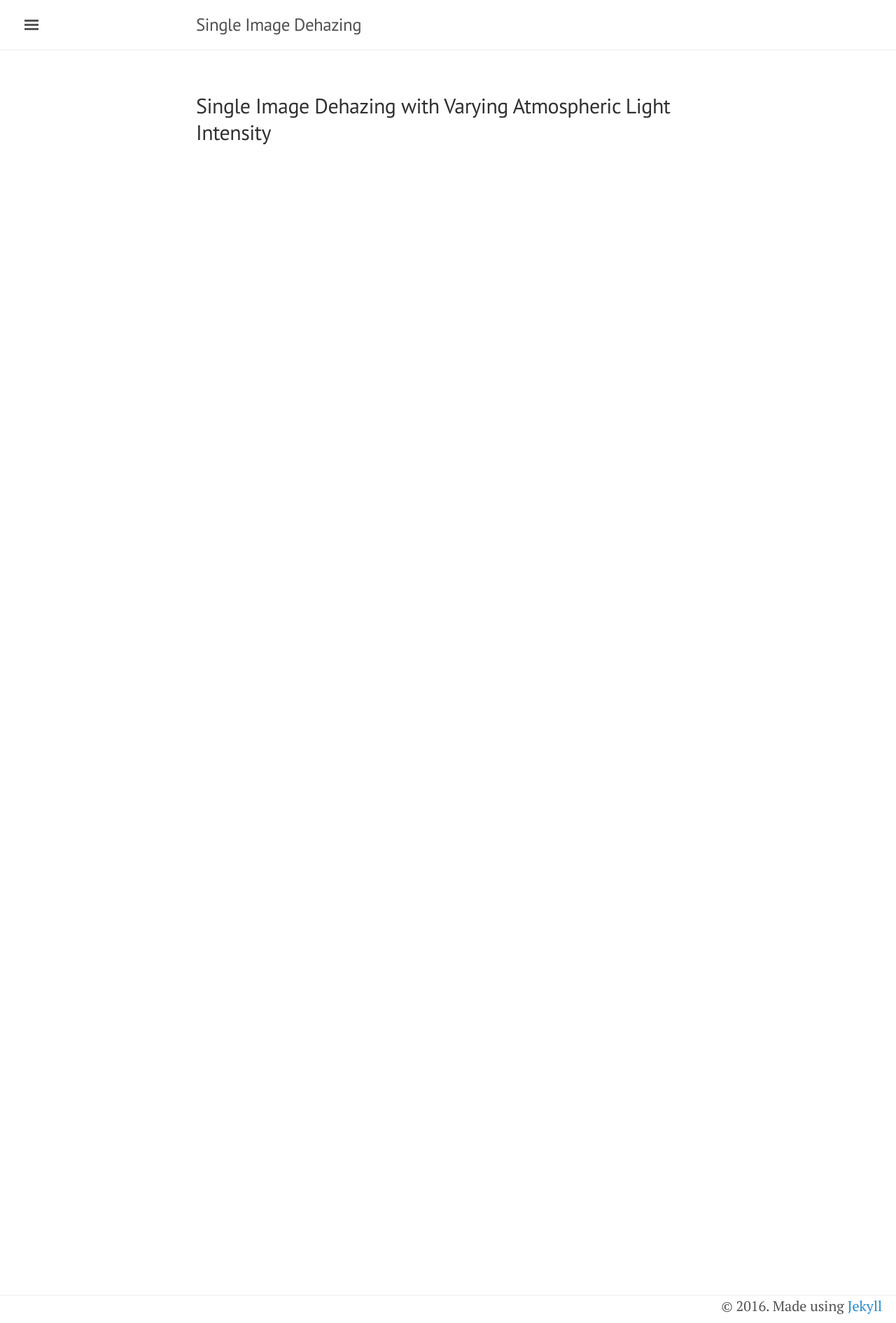
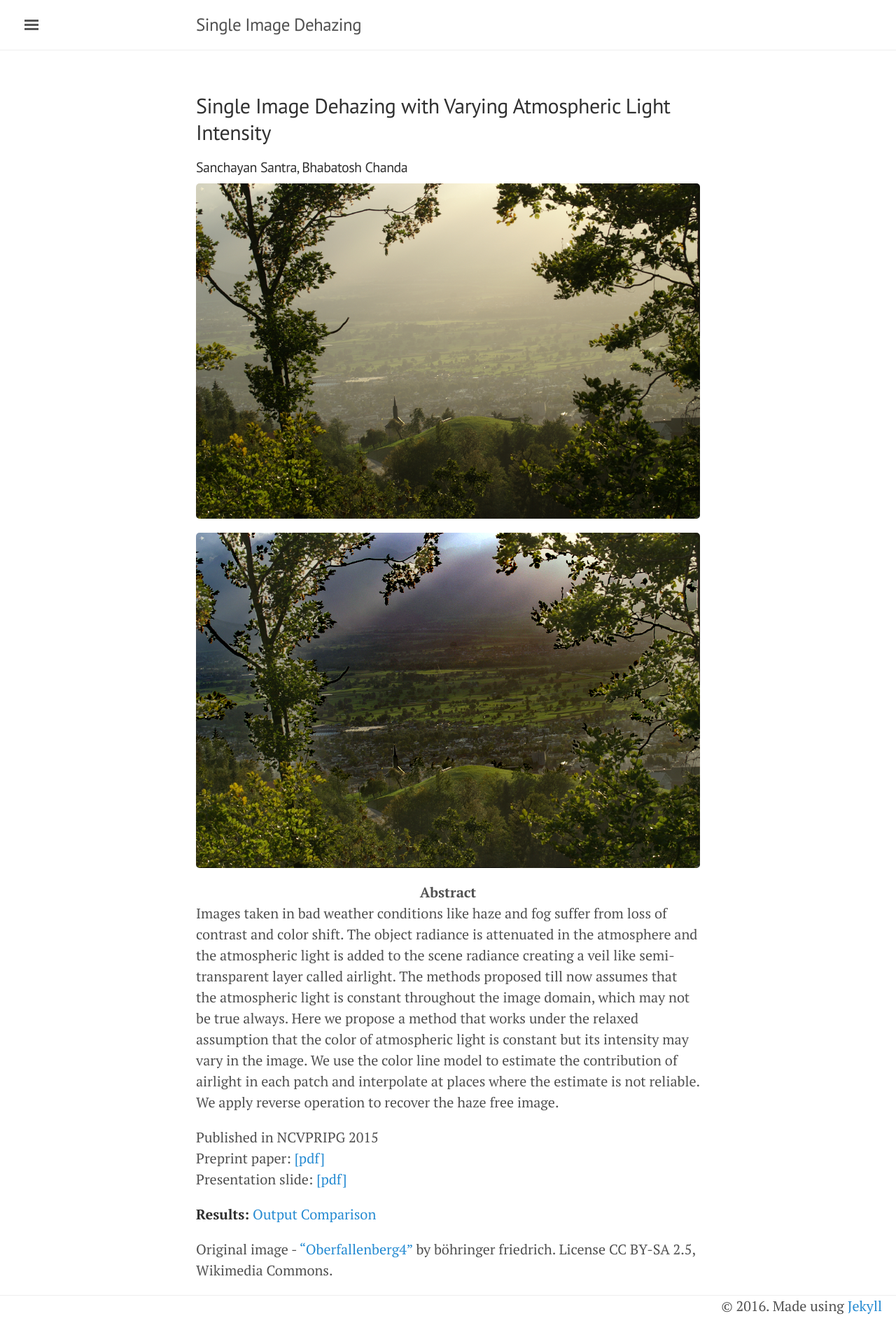
Before and after one commit to san-santra/san-santra.github.io, a Jekyll site: the page built from dehaze_ncvpripg15/index.md, in a window 1280 px wide. Shown: the whole page at 70% size. Built offline with Jekyll 4.4.1, drawn with Linux system fonts in a browser that asks for light colours; nearby versions of some CDN libraries.

Commit message:
adding ncvpripg15 index content

```diff
--- a/dehaze_ncvpripg15/index.md
+++ b/dehaze_ncvpripg15/index.md
@@ -4,3 +4,20 @@ title: Single Image Dehazing
 ---
 
 ## Single Image Dehazing with Varying Atmospheric Light Intensity
+
+#### Sanchayan Santra, Bhabatosh Chanda
+
+![Input image](image/Oberfallenberg4_input.png)
+![Output image](image/Oberfallenberg4_our.png)
+
+<center><b>Abstract</b></center>
+Images taken in bad weather conditions like haze and fog suffer from loss of contrast and color shift. The object radiance is attenuated in the atmosphere and the atmospheric light is added to the scene radiance creating a veil like semi-transparent layer called airlight. The methods proposed till now assumes that the atmospheric light is constant throughout the image domain, which may not be true always. Here we propose a method that works under the relaxed assumption that the color of atmospheric light is constant but its intensity may vary in the image. We use the color line model to estimate the contribution of airlight in each patch and interpolate at places where the estimate is not reliable. We apply reverse operation to recover the haze free image.
+
+Published in NCVPRIPG 2015 <br/>
+Preprint paper: [[pdf]](santra_dehaze_varlight.pdf) <br/>
+Presentation slide: [[pdf]](slide_ncvpripg15.pdf)
+
+**Results:**
+[Output Comparison](results.html)
+
+Original image - <a href="http://commons.wikimedia.org/wiki/File:Oberfallenberg4.JPG">"Oberfallenberg4"</a> by böhringer friedrich. License CC BY-SA 2.5, Wikimedia Commons.
```
Also changed, not shown: dehaze_ncvpripg15/image/Oberfallenberg4_input.png (added), dehaze_ncvpripg15/image/Oberfallenberg4_our.png (added).
